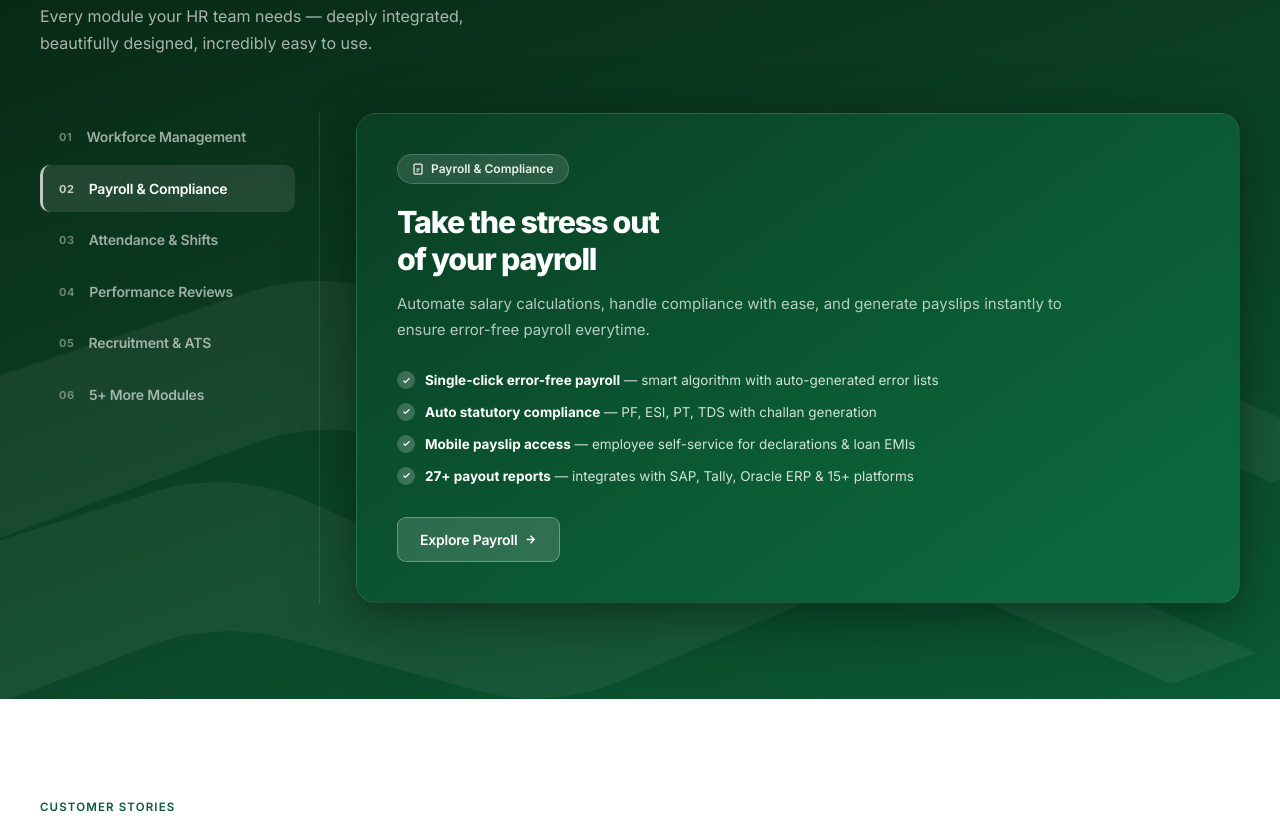
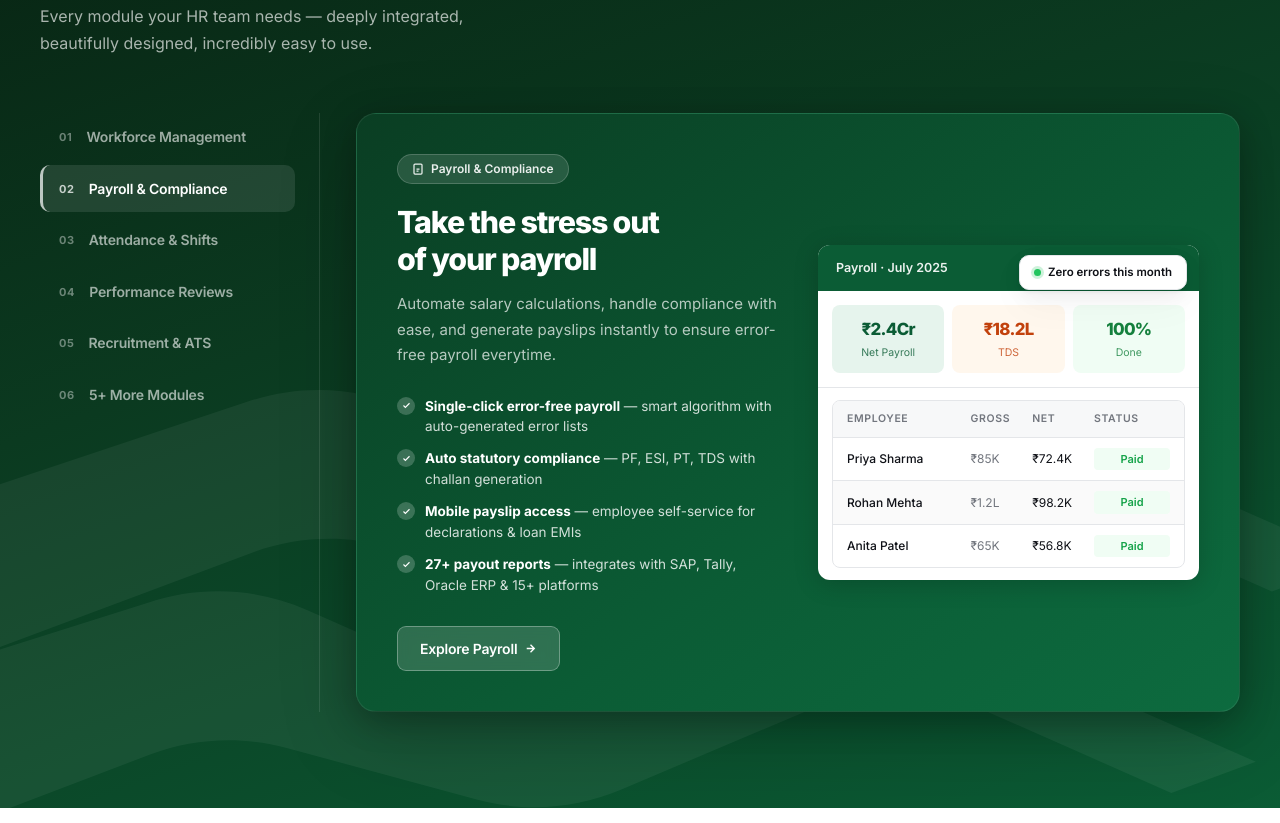
Before and after one commit to ankitagarwal2512/hronelandingpage_ai, a plain HTML site: page index.html in a window 1280 px wide. Shown: the part 1470-2293 px from the top of the page. Drawn offline with nearby package versions, Linux system fonts and the light colour scheme.

Commit message:
commit to git

```diff
--- a/index.html
+++ b/index.html
@@ -510,9 +510,12 @@
       box-shadow:0 8px 32px rgba(0,0,0,.25), 0 24px 80px rgba(0,0,0,.2);
       border:1px solid rgba(255,255,255,.08);
     }
-    .mock-screen { display:none !important; }
-    /* With screenshots removed, panel inner grid becomes single column */
-    .platform-card > div[style*="grid"] { grid-template-columns:1fr !important; max-width:680px; }
+    .mock-screen {
+      background:#fff;
+      border-radius:12px;
+      overflow:hidden;
+      box-shadow:0 4px 24px rgba(0,0,0,.18);
+    }
 
     @media (max-width:900px) {
       .ptabs-wrap { grid-template-columns:1fr !important; }
@@ -526,6 +529,8 @@
       .ptab { width:auto; flex:0 0 auto; padding:10px 14px; }
       .ptab-label { font-size:13px; }
       .platform-card { padding:24px !important; }
+      .mock-screen { display:none !important; }
+      .platform-card > div[style*="grid"] { grid-template-columns:1fr !important; max-width:680px; }
     }
 
     /* ─ FAQ Accordion ───────────────────────────────── */
@@ -1031,7 +1036,7 @@
                   </div>
                 </div>
                 <!-- Floating badge -->
-                <div style="position:absolute;top:-14px;right:-14px;background:#fff;border:1px solid var(--border);border-radius:10px;padding:8px 14px;box-shadow:var(--shadow-md);display:flex;align-items:center;gap:7px;">
+                <div style="position:absolute;top:10px;right:12px;background:#fff;border:1px solid var(--border);border-radius:10px;padding:8px 14px;box-shadow:var(--shadow-md);display:flex;align-items:center;gap:7px;">
                   <div style="width:7px;height:7px;border-radius:50%;background:#22C55E;box-shadow:0 0 0 3px rgba(34,197,94,.22);"></div>
                   <span style="font-size:11.5px;font-weight:600;color:var(--ink);">Zero errors this month</span>
                 </div>
```
